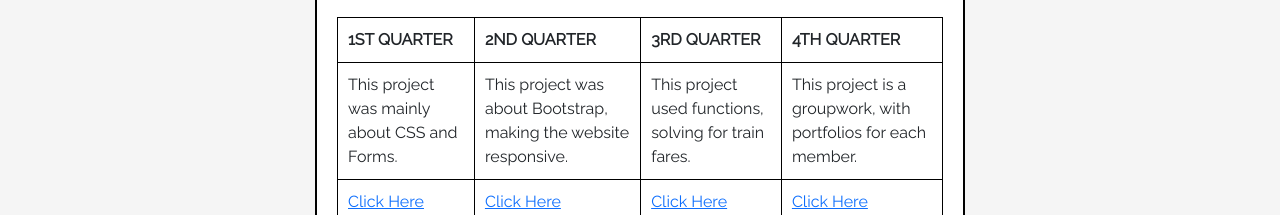
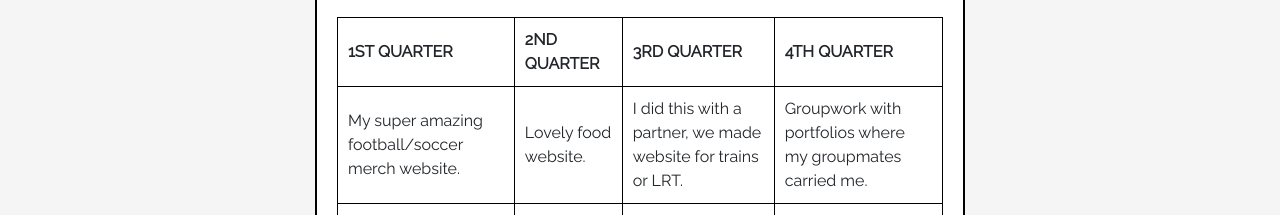
Before and after one commit to SA-9E-Maranan/SA_ICT9Emerald_Q4Project_Group-5, a plain HTML site: page kushdeep.html in a window 1280 px wide. Shown: the part 737-952 px from the top of the page. Drawn offline with nearby package versions, Linux system fonts and the light colour scheme.

Commit message:
Update kushdeep.html

```diff
--- a/kushdeep.html
+++ b/kushdeep.html
@@ -234,10 +234,10 @@
           <th>4TH QUARTER</th>
         </tr>
         <tr>
-          <td>This project was mainly about CSS and Forms.</td>
-          <td>This project was about Bootstrap, making the website responsive.</td>
-          <td>This project used functions, solving for train fares.</td>
-          <td>This project is a groupwork, with portfolios for each member.</td>
+          <td>My super amazing football/soccer merch website.</td>
+          <td>Lovely food website.</td>
+          <td>I did this with a partner, we made website for trains or LRT.</td>
+          <td>Groupwork with portfolios where my groupmates carried me.</td>
         </tr>
         <tr>
           <td><a href="https://sa-9e-tiwari.github.io/Staana_ICT9Emerald_Q1PROJ_Tiwari_-Kushdeep/" target="_blank">Click Here</a></td>
```
